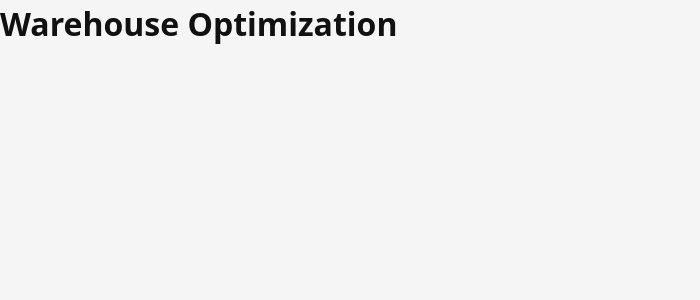
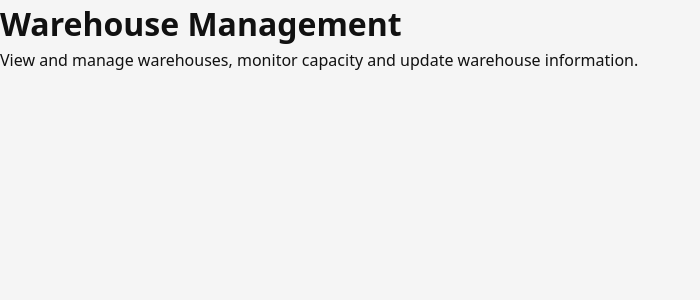
Before and after one commit to Simeon31/Vienna_Project, a React (Vite) app in the folder client/: page /warehouses in a window 1280 px wide. Shown: the top 300 px of the page, without its empty margins (0-700 px from the left). Built offline with nearby package versions, Linux system fonts and the light colour scheme.

Commit message:
feat: add routing with dashboard and warehouse pages

```diff
--- a/client/package.json
+++ b/client/package.json
@@ -11,7 +11,8 @@
   },
   "dependencies": {
     "react": "^19.2.8",
-    "react-dom": "^19.2.8"
+    "react-dom": "^19.2.8",
+    "react-router": "^8.4.0"
   },
   "devDependencies": {
     "@eslint/js": "^10.0.1",
--- a/client/src/App.tsx
+++ b/client/src/App.tsx
@@ -1,3 +1,17 @@
+import { BrowserRouter, Route, Routes } from 'react-router';
+import DashboardPage from './features/dashboard/pages/DashboardPage';
+import WarehousesPage from './features/warehouses/pages/WarehousesPage';
+
 export default function App() {
-  return <h1>Warehouse Optimization</h1>;
+  return (
+      <BrowserRouter>
+        <Routes>
+          <Route index element={<DashboardPage />} />
+          <Route path="warehouses" element={<WarehousesPage />} />
+          <Route path="shipments" element={<h1>Shipments</h1>} />
+          <Route path="inventory" element={<h1>Inventory</h1>} />
+          <Route path="*" element={<h1>Page not found</h1>} />
+        </Routes>
+      </BrowserRouter>
+  );
 }
--- a/client/src/features/dashboard/pages/DashboardPage.tsx
+++ b/client/src/features/dashboard/pages/DashboardPage.tsx
@@ -0,0 +1,8 @@
+export default function DashboardPage() {
+    return (
+        <>
+            <h1>Dashboard Overview</h1>
+            <p>Administration and warehouse monitoring</p>
+        </>
+    );
+}
--- a/client/src/features/warehouses/pages/WarehousesPage.tsx
+++ b/client/src/features/warehouses/pages/WarehousesPage.tsx
@@ -0,0 +1,8 @@
+export default function WarehousesPage() {
+    return (
+        <>
+            <h1>Warehouse Management</h1>
+            <p>View and manage warehouses, monitor capacity and update warehouse information.</p>
+        </>
+    );
+}
```
Also changed, not shown: client/src/config/navigation.ts (+11 -0 lines), 1 other file (tests, documents, lock files or other folders).
